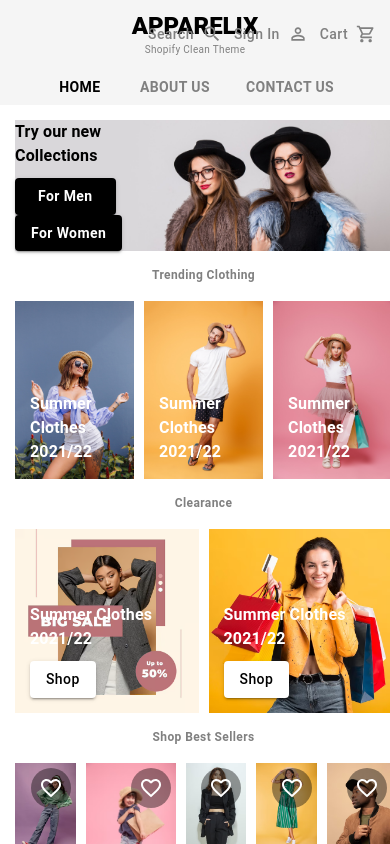
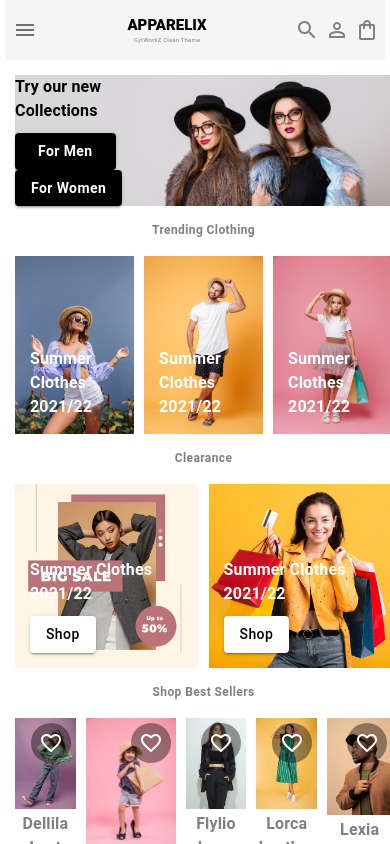
Before and after one commit to Siddhartha-machi/react-shopping-app, a React (Create React App) app: page / in a window 390 px wide. Shown: the top 844 px of the page. Built offline with nearby package versions, Linux system fonts and the light colour scheme.

Commit message:
Mobile screen Header fix.

```diff
--- a/src/Components/MainComponents/Constants.js
+++ b/src/Components/MainComponents/Constants.js
@@ -18,6 +18,12 @@ import EmailOutlinedIcon from '@mui/icons-material/EmailOutlined';
 import LocationOnIcon from '@mui/icons-material/LocationOn';
 import ScheduleIcon from '@mui/icons-material/Schedule';
 import { OutlinedInput, TextField } from '@mui/material'
+
+
+// Header Icons
+import SearchIcon from '@mui/icons-material/Search';
+import PersonOutlineOutlinedIcon from '@mui/icons-material/PersonOutlineOutlined';
+import ShoppingBagOutlinedIcon from '@mui/icons-material/ShoppingBagOutlined';
 
 const navigationConsts = [
     {
@@ -160,6 +166,24 @@ const formData = [
     }
 ]
 
+const headerList = [
+    {
+        id : 0,
+        label : 'Search',
+        Icon : SearchIcon,
+    },
+    {
+        id : 1,
+        label : 'Sign In',
+        Icon : PersonOutlineOutlinedIcon,
+    },
+    {
+        id : 2,
+        label : 'Cart',
+        Icon : ShoppingBagOutlinedIcon,
+    }
+]
+
 export {
     navigationConsts,
     clothesList,
@@ -168,5 +192,6 @@ export {
     socialIcons,
     aboutPageImages,
     contactInfo,
-    formData
+    formData,
+    headerList
 }
--- a/src/Components/MainComponents/HeaderComponent.js
+++ b/src/Components/MainComponents/HeaderComponent.js
@@ -1,31 +1,12 @@
-import { Button, Typography } from '@mui/material'
+import { Button, IconButton, Typography } from '@mui/material'
 import { Box } from '@mui/system'
 import React from 'react'
-
-// Header Icons
-import SearchIcon from '@mui/icons-material/Search';
-import PersonOutlineOutlinedIcon from '@mui/icons-material/PersonOutlineOutlined';
-import ShoppingCartOutlinedIcon from '@mui/icons-material/ShoppingCartOutlined';
+import { headerList } from './Constants'
+import MenuIcon from '@mui/icons-material/Menu';
 
 const HeaderComponent = () => {
 
-    const headerList = [
-        {
-            id : 0,
-            label : 'Search',
-            Icon : SearchIcon
-        },
-        {
-            id : 1,
-            label : 'Sign In',
-            Icon : PersonOutlineOutlinedIcon
-        },
-        {
-            id : 2,
-            label : 'Cart',
-            Icon : ShoppingCartOutlinedIcon
-        }
-    ]
+
 
   return (
     <Box
@@ -35,9 +16,13 @@ const HeaderComponent = () => {
             py : '10px',
             position : 'relative',
             alignItems : 'center',
-            justifyContent : 'space-around'
+            mx : { xs : '5px', md : '0px'},
+            justifyContent : { md : 'space-around', xs : 'space-between'}
         }}
     >
+        <IconButton>
+            <MenuIcon />
+        </IconButton>
         {/* Site name and caption */}
         <Box
             sx={{
@@ -52,7 +37,7 @@ const HeaderComponent = () => {
                 sx={{
                     fontWeight : 1000,
                     mb : 0,
-
+                    fontSize : { md : '20px', xs : '15px'}
                 }}
             >
                 APPARELIX
@@ -61,17 +46,43 @@ const HeaderComponent = () => {
                 variant='caption'
                 sx={{
                     color : 'grey',
-                    fontSize : '10px'
+                    fontSize : { md : '10px', xs : '6px'}
                 }}
             >
-                Shopify Clean Theme
+                GytWorkZ Clean Theme
             </Typography>
         </Box>
 
+        {/* Mobile screen buttons */}
+         <Box
+            sx={{
+                display : { xs : 'flex', md : 'none'} ,
+                px : '3px',
+                right : 0,
+            }}
+        >
+            {
+                headerList.map((item) => {
+                    return (
+                        <IconButton
+                            key={item.id}
+                            sx={{
+                                p : '3px',
+                                color : 'grey',
+                                ...item.display
+                            }}
+                        >
+                            <item.Icon />
+                        </IconButton>
+                    )
+                })
+            }
+        </Box>
 
+        {/* Large screen button */}
         <Box
             sx={{
-                display : 'flex',
+                display : { md : 'flex', xs : 'none'} ,
                 position : 'absolute',
                 right : 0,
                 px : '10px'
@@ -85,7 +96,8 @@ const HeaderComponent = () => {
                             endIcon={<item.Icon />}
                             sx={{
                                 textTransform : 'none',
-                                color : 'grey'
+                                color : 'grey',
+
                             }}
                         >
                             {item.label}
--- a/src/Components/MainComponents/NavigationComponent.js
+++ b/src/Components/MainComponents/NavigationComponent.js
@@ -16,7 +16,7 @@ const NavigationComponent = (props) => {
     return (
         <Box
             sx={{
-                display : 'flex',
+                display : { md : 'flex', xs : 'none'},
                 flexDirection : props.direction ? 'column' : 'row',
                 backgroundColor : '#F5F5F5',
                 alignItems : 'center',
```
